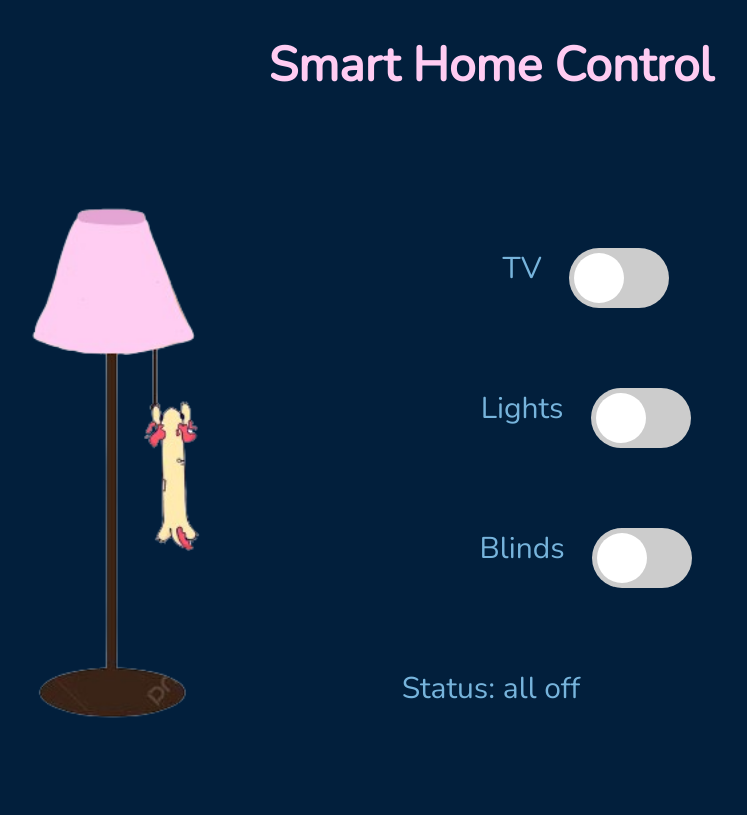
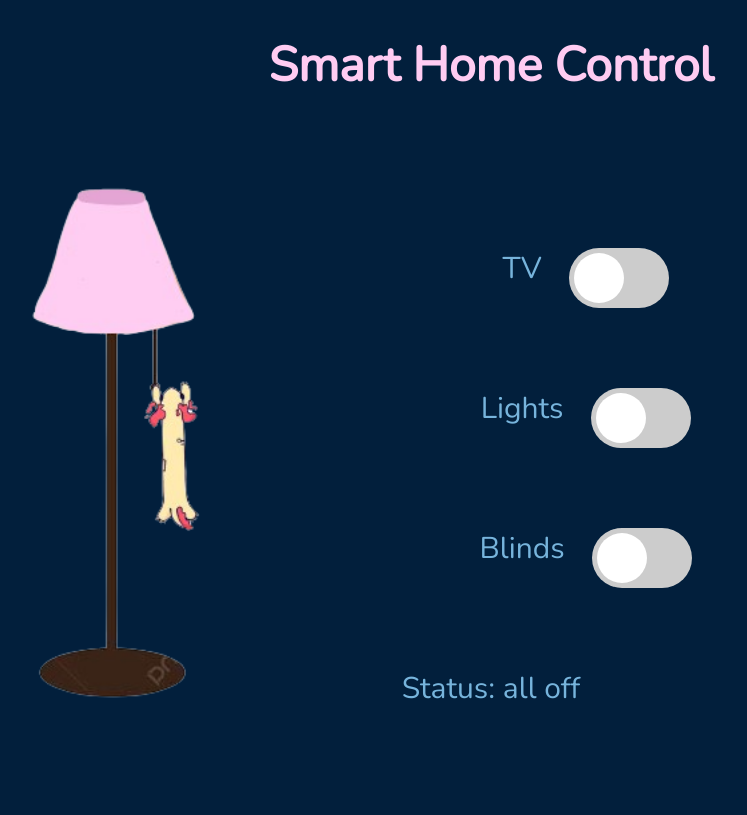
Before and after one commit to plammmygeor/HackTUESX, a Flask app: page /dashboard in a window 1280 px wide. Shown: the whole page, without its empty margins (149-896 px from the left). After the commit the page ends 699 px from the top, so only its background shows below. Run offline with Flask 3, Linux system fonts and the light colour scheme.

Commit message:
done_frontend( i think )

```diff
--- a/app/templates/dashboard.html
+++ b/app/templates/dashboard.html
@@ -27,7 +27,7 @@
     .container img {
       position: absolute;
       left: 20px; /* Adjust left position to move the image more to the left */
-      top: -100px; /* Move the image up by 50px */
+      top: -120px;
       width: 200px; /* Increase image width */
       height: auto; /* Maintain aspect ratio */
       z-index: 1; /* Ensure the image is above other content */
@@ -87,7 +87,7 @@
 <body>
   <h1>Smart Home Control</h1>
   <div class="container">
-    <img src="/static/sully_lamp.png" alt="Left Image">
+    <img id="image" src="/static/sully_lamp.png" alt="Left Image">
     <div class="toggle-container">
       <label class="toggle-label">TV</label>
       <label class="toggle-switch">
@@ -139,6 +139,14 @@
       }
 
       document.getElementById("output").textContent = "Status: " + status;
+
+      // Change the image when lights are turned on
+      if (lights === 2) {
+        document.getElementById("image").src = "/static/sully_lamp_light.png"; // Change the src attribute to the new image path
+      } else {
+        document.getElementById("image").src = "/static/sully_lamp.png"; // Revert to the original image when lights are turned off
+      }
+
       saveState();
     }
 
--- a/app/templates/plot.html
+++ b/app/templates/plot.html
@@ -9,7 +9,7 @@
     <style>
         body {
             font-family: 'Nunito', sans-serif;
-            background-color: #f0f0f0;
+            background-color: #021F3C;
             margin: 40px;
             padding: 0;
         }
```
Also changed, not shown: app/static/sully_lamp_light.png (added).
